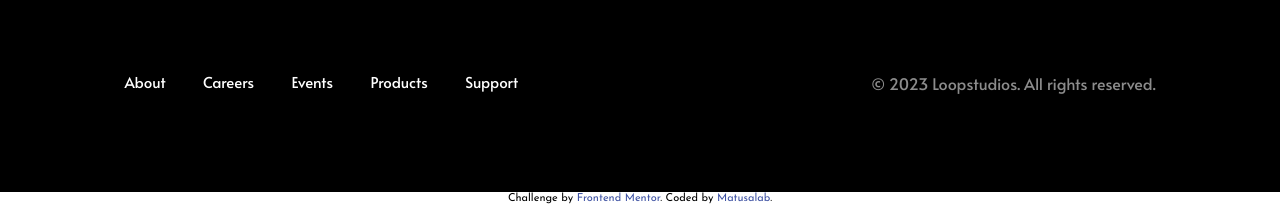
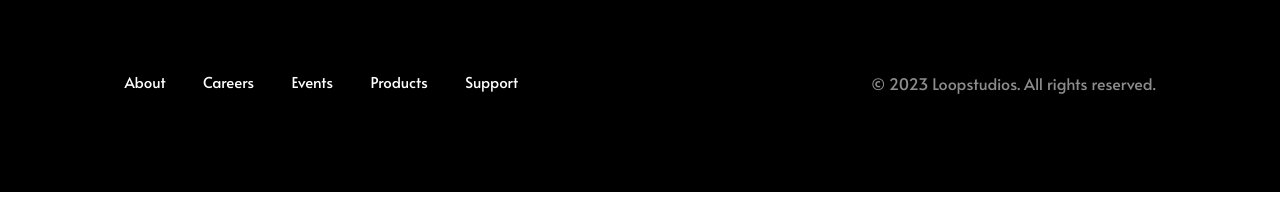
Before and after one commit to matusalab-dev/loopstudios-landing-page, a plain HTML site: page index.html in a window 1280 px wide. Shown: the part 2485-2691 px from the top of the page. Drawn offline with Linux system fonts and the light colour scheme.

Commit message:
Update index.html

```diff
--- a/index.html
+++ b/index.html
@@ -433,13 +433,6 @@
       </div>
     </footer>
 
-    <div class="attribution">
-      Challenge by
-      <a href="https://www.frontendmentor.io?ref=challenge" target="_blank"
-        >Frontend Mentor</a
-      >. Coded by <a href="#">Matusalab</a>.
-    </div>
-
     <script src="./scripts.js"></script>
   </body>
 </html>
```
